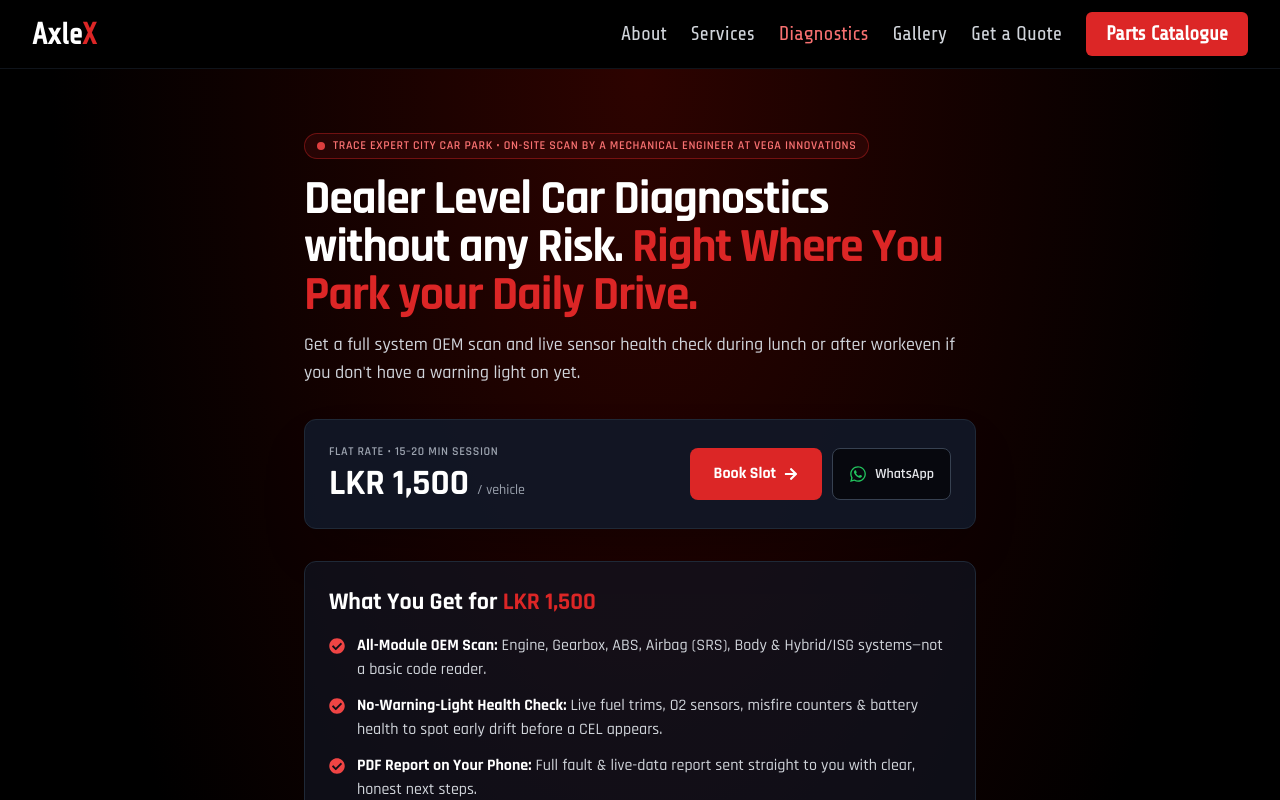
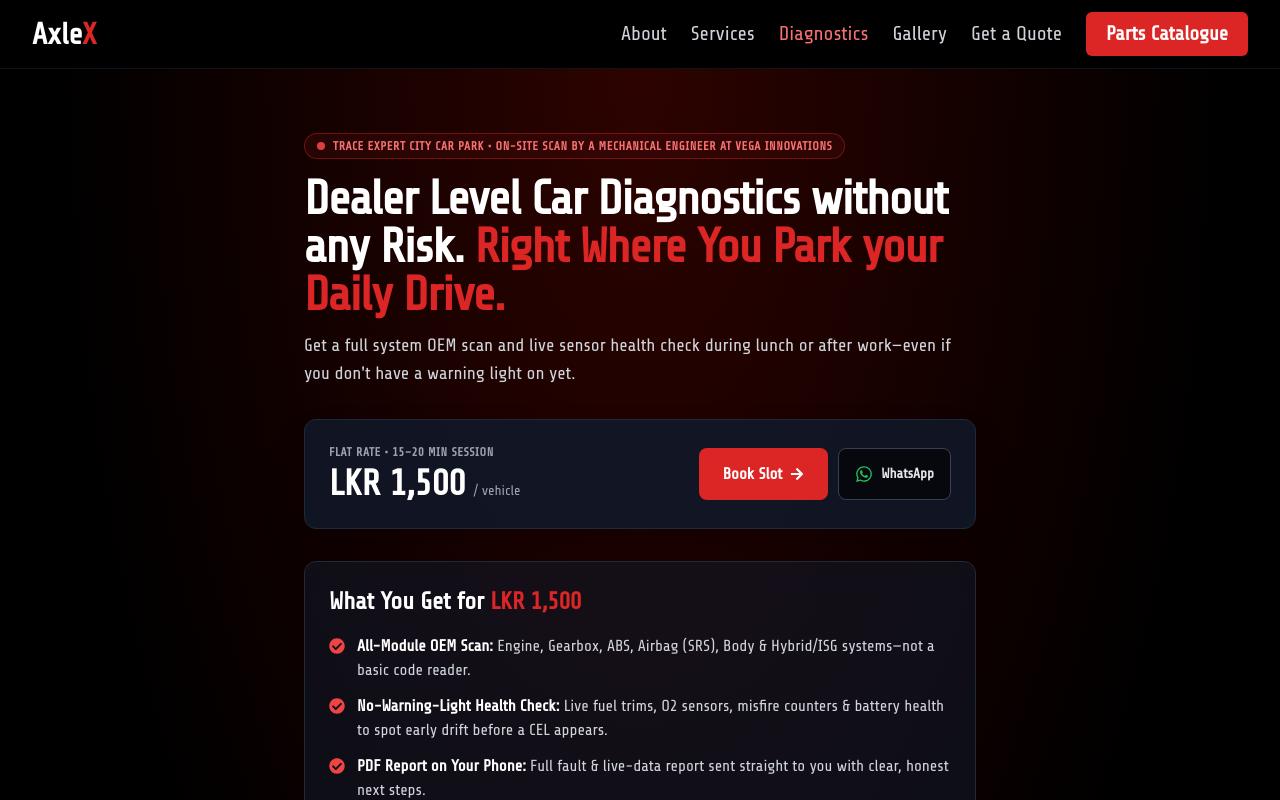
Before and after one commit to chamithgamage99/axlex-website, a Next.js app: page /diagnostics in a window 1280 px wide. Shown: the top 800 px of the page. Built offline with nearby package versions, Linux system fonts and the light colour scheme.

Commit message:
Update page.tsx

```diff
--- a/app/diagnostics/page.tsx
+++ b/app/diagnostics/page.tsx
@@ -1,11 +1,5 @@
 import type { Metadata } from "next";
-import { Rajdhani } from "next/font/google";
 import { FaArrowRight, FaCheckCircle, FaWhatsapp } from "react-icons/fa";
-
-const rajdhani = Rajdhani({
-  subsets: ["latin"],
-  weight: ["500", "600", "700"],
-});
 
 const BOOKING_URL = "https://cal.com/axlex-y1wjxo/30min";
 const WHATSAPP_URL =
@@ -39,7 +33,7 @@ const pastFixes = [
 export default function DiagnosticsPage() {
   return (
     <div
-      className={`${rajdhani.className} min-h-screen px-4 py-12 sm:py-16`}
+      className="font-[family-name:var(--font-share-tech)] min-h-screen px-4 py-12 sm:py-16"
       style={{
         background: "radial-gradient(ellipse at top, #2d0300 0%, #000000 65%)",
       }}
@@ -59,7 +53,7 @@ export default function DiagnosticsPage() {
 
         <p className="mt-3 text-lg font-medium text-gray-300">
           Get a full system OEM scan and live sensor
-          health check during lunch or after workeven if you don&apos;t have a
+          health check during lunch or after work—even if you don&apos;t have a
           warning light on yet.
         </p>
 
```
